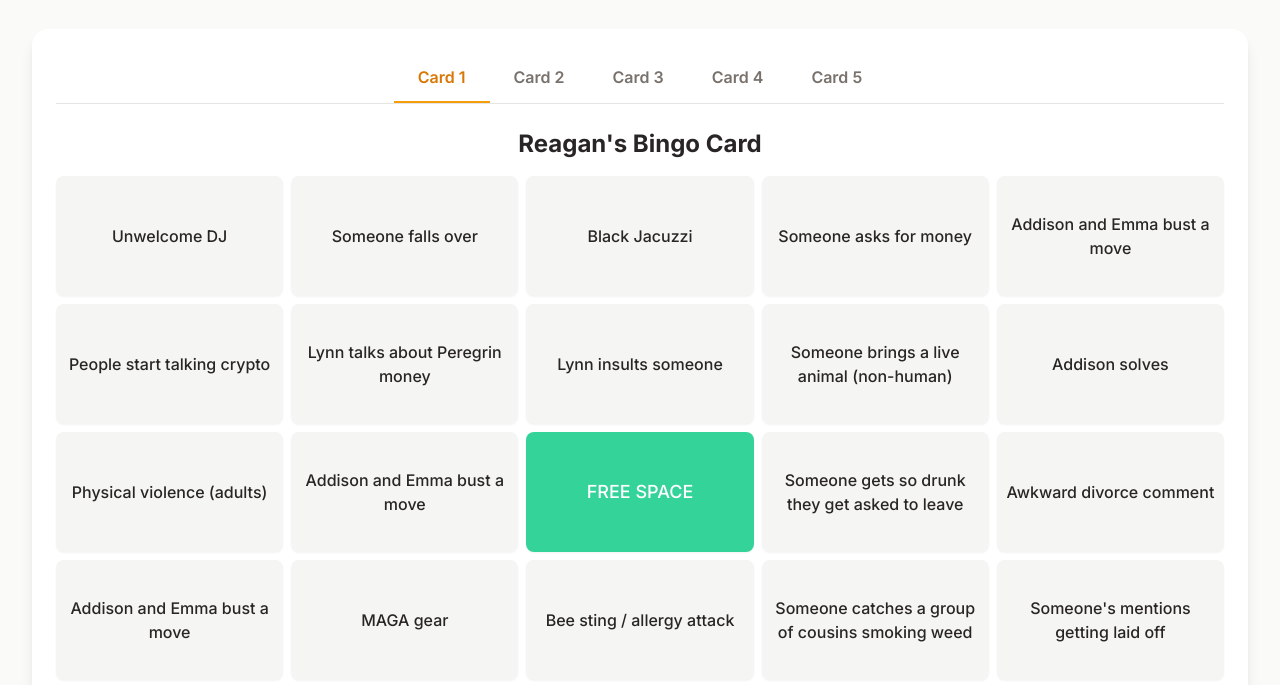
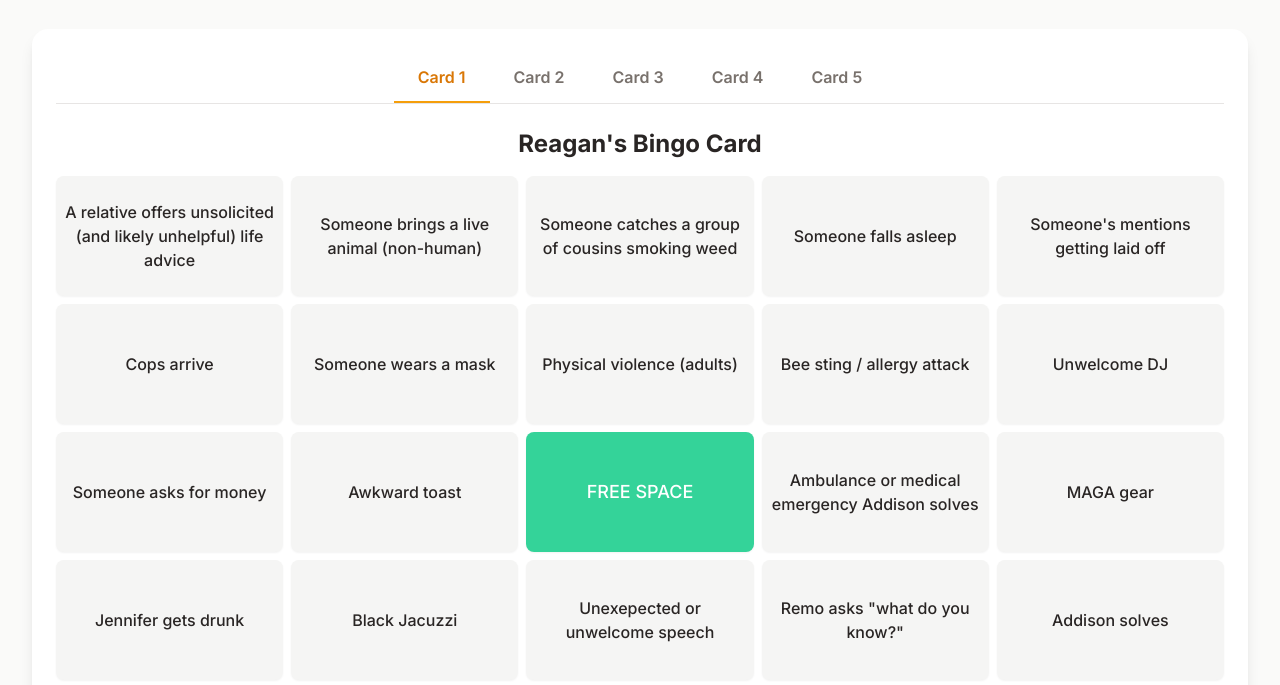
Before and after one commit to rmshawn/Jacuzzi-Bingo, a plain HTML site: page index.html in a window 1280 px wide. Shown: the part 111-796 px from the top of the page. Drawn offline with nearby package versions, Linux system fonts and the light colour scheme.

Commit message:
Update index.html

```diff
--- a/index.html
+++ b/index.html
@@ -100,6 +100,7 @@
 
     <script>
         const bingoData = {
+            // Keeping existing items and their difficulties as per instruction not to use "Bingo Repository.csv"
             items: {
                 "Someone catches a group of cousins smoking weed": "Medium", "Physical violence (adults)": "Hard", "Cops arrive": "Hard", "Kid gets in the fountain": "Medium",
                 "Influencer in the wild": "Medium", "Lynn insults someone": "Easy", "Someone gets so drunk they get asked to leave": "Medium", "Ambulance or medical emergency Addison solves": "Hard",
@@ -112,40 +113,40 @@
                 "A relative offers unsolicited (and likely unhelpful) life advice": "Medium", "Addison solves": "Hard"
             },
             cards: [
-                [
-                    "Unwelcome DJ", "Someone falls over", "Black Jacuzzi", "Someone asks for money", "Addison and Emma bust a move",
-                    "People start talking crypto", "Lynn talks about Peregrin money", "Lynn insults someone", "Someone brings a live animal (non-human)", "Addison solves",
-                    "Physical violence (adults)", "Addison and Emma bust a move", "FREE SPACE", "Someone gets so drunk they get asked to leave", "Awkward divorce comment",
-                    "Addison and Emma bust a move", "MAGA gear", "Bee sting / allergy attack", "Someone catches a group of cousins smoking weed", "Someone's mentions getting laid off",
-                    "Awkward toast", "Someone falls asleep", "Fred Cline says fuck", "Addison and Emma bust a move", "Someone brings a live animal (non-human)"
+                [ // Card 1
+                    "A relative offers unsolicited (and likely unhelpful) life advice", "Someone brings a live animal (non-human)", "Someone catches a group of cousins smoking weed", "Someone falls asleep", "Someone's mentions getting laid off",
+                    "Cops arrive", "Someone wears a mask", "Physical violence (adults)", "Bee sting / allergy attack", "Unwelcome DJ",
+                    "Someone asks for money", "Awkward toast", "FREE SPACE", "Ambulance or medical emergency Addison solves", "MAGA gear",
+                    "Jennifer gets drunk", "Black Jacuzzi", "Unexepected or unwelcome speech", "Remo asks \"what do you know?\"", "Addison solves",
+                    "Makeout", "Kid gets in the fountain", "Influencer in the wild", "Slutty outfit (verified by one other player)", "Visible Asian lettering tattoo"
                 ],
-                [
-                    "Addison and Emma bust a move", "Mom gets mad about marijuana", "Someone gets so drunk they get asked to leave", "Addison and Emma bust a move", "Addison and Emma bust a move",
-                    "Awkward toast", "Someone brings a live animal (non-human)", "Someone catches a group of cousins smoking weed", "Someone gets so drunk they get asked to leave", "Someone's mentions getting laid off",
-                    "Broken Glass", "Jennifer gets drunk", "FREE SPACE", "Addison and Emma bust a move", "Black Jacuzzi",
-                    "Mom get mad at Dad for drinking", "Lynn talks about Peregrin money", "Bee sting / allergy attack", "Conspiracy theory told seriously", "Slutty outfit (verified by one other player)",
-                    "Someone falls over", "Physical violence (adults)", "Addison and Emma bust a move", "Kid gets in the fountain", "Addison and Emma bust a move"
+                [ // Card 2
+                    "Lynn insults someone", "Someone falls over", "Mom gets mad about marijuana", "Mom get mad at Dad for drinking", "Fred Cline says fuck",
+                    "Conspiracy theory told seriously", "Awkward use of foul language", "An LGBTQIA+?", "Broken Glass", "Awkward divorce comment",
+                    "Dan P calls someone an idiot to their face", "Lynn talks about Peregrin money", "FREE SPACE", "People start talking crypto", "Meg tells the hate f**k store",
+                    "Addison and Emma bust a move", "Someone gets so drunk they get asked to leave", "Someone catches a group of cousins smoking weed", "A relative offers unsolicited (and likely unhelpful) life advice", "Someone brings a live animal (non-human)",
+                    "Someone falls asleep", "Someone wears a mask", "Physical violence (adults)", "Bee sting / allergy attack", "Unwelcome DJ"
                 ],
-                [
-                    "Someone gets so drunk they get asked to leave", "Conspiracy theory told seriously", "Addison and Emma bust a move", "MAGA gear", "Addison and Emma bust a move",
-                    "Addison and Emma bust a move", "An LGBTQIA+?", "Someone's mentions getting laid off", "Bee sting / allergy attack", "Awkward divorce comment",
-                    "Someone falls over", "Physical violence (adults)", "FREE SPACE", "Addison and Emma bust a move", "Slutty outfit (verified by one other player)",
-                    "Mom gets mad about marijuana", "Lynn talks about Peregrin money", "Kid gets in the fountain", "Unexepected or unwelcome speech", "Makeout",
-                    "Addison and Emma bust a move", "Someone brings a live animal (non-human)", "Addison and Emma bust a move", "Someone falls asleep", "Broken Glass"
+                [ // Card 3
+                    "Someone asks for money", "Awkward toast", "Ambulance or medical emergency Addison solves", "MAGA gear", "Jennifer gets drunk",
+                    "Black Jacuzzi", "Unexepected or unwelcome speech", "Remo asks \"what do you know?\"", "Addison solves", "Makeout",
+                    "Kid gets in the fountain", "Influencer in the wild", "FREE SPACE", "Slutty outfit (verified by one other player)", "Visible Asian lettering tattoo",
+                    "Lynn insults someone", "Someone falls over", "Mom gets mad about marijuana", "Mom get mad at Dad for drinking", "Fred Cline says fuck",
+                    "Conspiracy theory told seriously", "Awkward use of foul language", "An LGBTQIA+?", "Broken Glass", "Awkward divorce comment"
                 ],
-                [
-                    "Someone brings a live animal (non-human)", "Someone gets so drunk they get asked to leave", "Addison and Emma bust a move", "Conspiracy theory told seriously", "Addison and Emma bust a move",
-                    "Addison and Emma bust a move", "Slutty outfit (verified by one other player)", "Unexepected or unwelcome speech", "Addison and Emma bust a move", "Addison and Emma bust a move",
-                    "Awkward toast", "Someone gets so drunk they get asked to leave", "FREE SPACE", "Lynn talks about Peregrin money", "Fred Cline says fuck",
-                    "Someone falls over", "Awkward use of foul language", "Bee sting / allergy attack", "Addison and Emma bust a move", "Mom gets mad about marijuana",
-                    "Black Jacuzzi", "Kid gets in the fountain", "Someone's mentions getting laid off", "An LGBTQIA+?", "Addison and Emma bust a move"
+                [ // Card 4
+                    "Dan P calls someone an idiot to their face", "Lynn talks about Peregrin money", "People start talking crypto", "Meg tells the hate f**k store", "Addison and Emma bust a move",
+                    "Someone gets so drunk they get asked to leave", "Someone catches a group of cousins smoking weed", "A relative offers unsolicited (and likely unhelpful) life advice", "Someone brings a live animal (non-human)", "Someone falls asleep",
+                    "Someone wears a mask", "Physical violence (adults)", "FREE SPACE", "Bee sting / allergy attack", "Unwelcome DJ",
+                    "Someone asks for money", "Awkward toast", "Ambulance or medical emergency Addison solves", "MAGA gear", "Jennifer gets drunk",
+                    "Black Jacuzzi", "Unexepected or unwelcome speech", "Remo asks \"what do you know?\"", "Addison solves", "Makeout"
                 ],
-                [
-                    "Addison and Emma bust a move", "Someone gets so drunk they get asked to leave", "Someone falls over", "Addison and Emma bust a move", "Unwelcome DJ",
-                    "Someone's mentions getting laid off", "Slutty outfit (verified by one other player)", "Fred Cline says fuck", "A relative offers unsolicited (and likely unhelpful) life advice", "Someone brings a live animal (non-human)",
-                    "Lynn insults someone", "Addison and Emma bust a move", "FREE SPACE", "Mom get mad at Dad for drinking", "Unexepected or unwelcome speech",
-                    "Addison and Emma bust a move", "Mom gets mad about marijuana", "Someone falls asleep", "Someone gets so drunk they get asked to leave", "Addison and Emma bust a move",
-                    "Lynn talks about Peregrin money", "Someone catches a group of cousins smoking weed", "Addison and Emma bust a move", "Kid gets in the fountain", "Physical violence (adults)"
+                [ // Card 5
+                    "Kid gets in the fountain", "Influencer in the wild", "Slutty outfit (verified by one other player)", "Visible Asian lettering tattoo", "Lynn insults someone",
+                    "Someone falls over", "Mom gets mad about marijuana", "Mom get mad at Dad for drinking", "Fred Cline says fuck", "Conspiracy theory told seriously",
+                    "Awkward use of foul language", "An LGBTQIA+?", "FREE SPACE", "Broken Glass", "Awkward divorce comment",
+                    "Dan P calls someone an idiot to their face", "Lynn talks about Peregrin money", "People start talking crypto", "Meg tells the hate f**k store", "Addison and Emma bust a move",
+                    "Someone gets so drunk they get asked to leave", "Someone catches a group of cousins smoking weed", "A relative offers unsolicited (and likely unhelpful) life advice", "Someone brings a live animal (non-human)", "Someone falls asleep"
                 ]
             ]
         };
```
